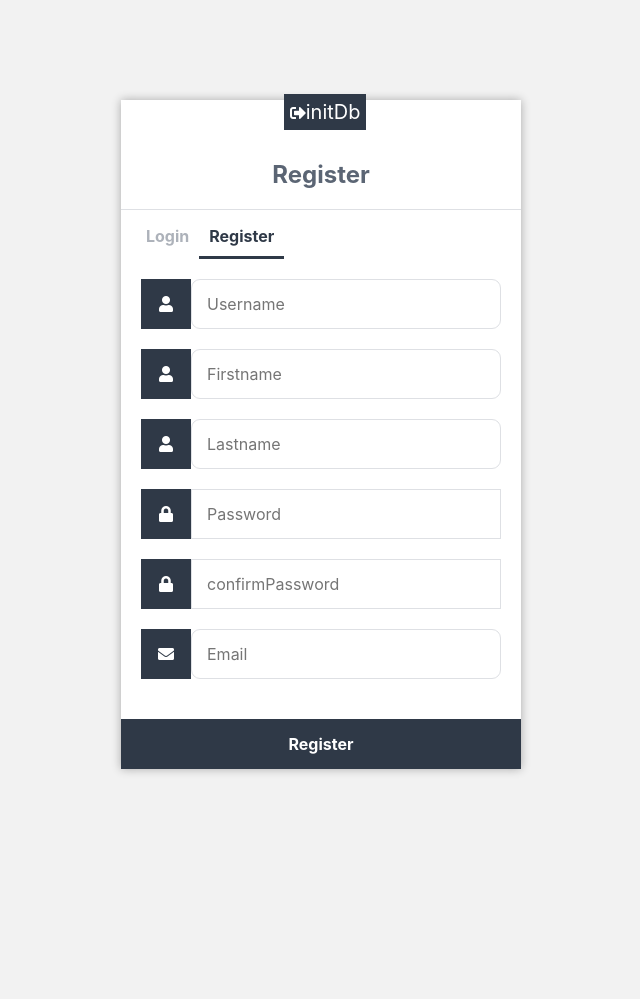
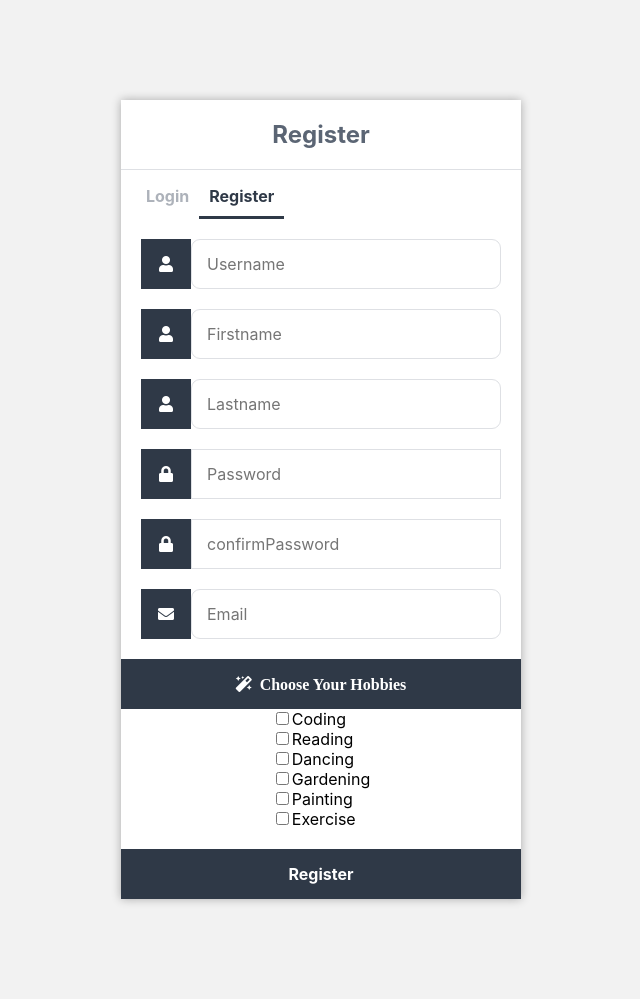
Before and after one commit to kunjshah45/comp440-project, a Flask app: page /register in a window 1280 px wide. Shown: the whole page, without its empty margins (319-959 px from the left). Before the commit the page ends 774 px from the top, so only its background shows below. Run offline with Flask 2, Linux system fonts and the light colour scheme; parts of the project's set-up code (start-up, migrations or seed data) failed here and were passed over; some libraries are stand-ins or nearby versions.

Commit message:
Hobbies UI added at register

```diff
--- a/static/style.css
+++ b/static/style.css
@@ -511,3 +511,9 @@ select {
   transition: all .3s;
   border-radius: 9px;
 }
+
+.form-check-label1 {
+  display: flex ;
+  flex-direction: column ;
+  height: auto ;
+}
--- a/templates/register.html
+++ b/templates/register.html
@@ -8,9 +8,6 @@
 	</head>
 	<body>
 		<div class="register">
-			<div>
-				<a id="initDb" href="{{ url_for('initDb') }}"><i class="fas fa-sign-out-alt"></i>initDb</a>
-			</div>
 			<h1>Register</h1>
 			<div class="links">
 				<a href="{{ url_for('login') }}">Login</a>
@@ -49,6 +46,33 @@
 				</label>
 				<input type="email" name="email" placeholder="Email" id="email" required>
 
+
+				<label for="hobbies" style="width: 100%;">
+					<i class="fa fa-magic" aria-hidden="true">&nbsp;&nbsp;Choose Your Hobbies</i>
+				</label>
+
+					<div class="form-check-label1">
+					  <div class="form-check">
+						<input type="checkbox" id="Coding" name="hobbies" value="Coding">Coding</input>
+					  </div>
+					  <div class="form-check">
+						<input type="checkbox" id="Reading" name="hobbies" value="Reading">Reading</input>
+					  </div>
+					  <div class="form-check">
+						<input type="checkbox" id="Dancing" name="hobbies" value="Dancing">Dancing</input>
+					  </div>
+					  <div class="form-check">
+						<input type="checkbox" id="Gardening" name="hobbies" value="Gardening">Gardening</input>
+					  </div>
+					  <div class="form-check">
+						<input type="checkbox" id="Painting" name="hobbies" value="Painting">Painting</input>
+					  </div>
+					  <div class="form-check">
+						<input type="checkbox" id="Exercise" name="hobbies" value="Exercise">Exercise</input>
+					  </div>
+					</div>
+
+
 				<div class="msg">{{ msg }}</div>
 				<input type="submit" value="Register">
 
@@ -56,7 +80,4 @@
 
 		</div>
 	</body>
-	<script>
-
-	</script>
 </html>
```
